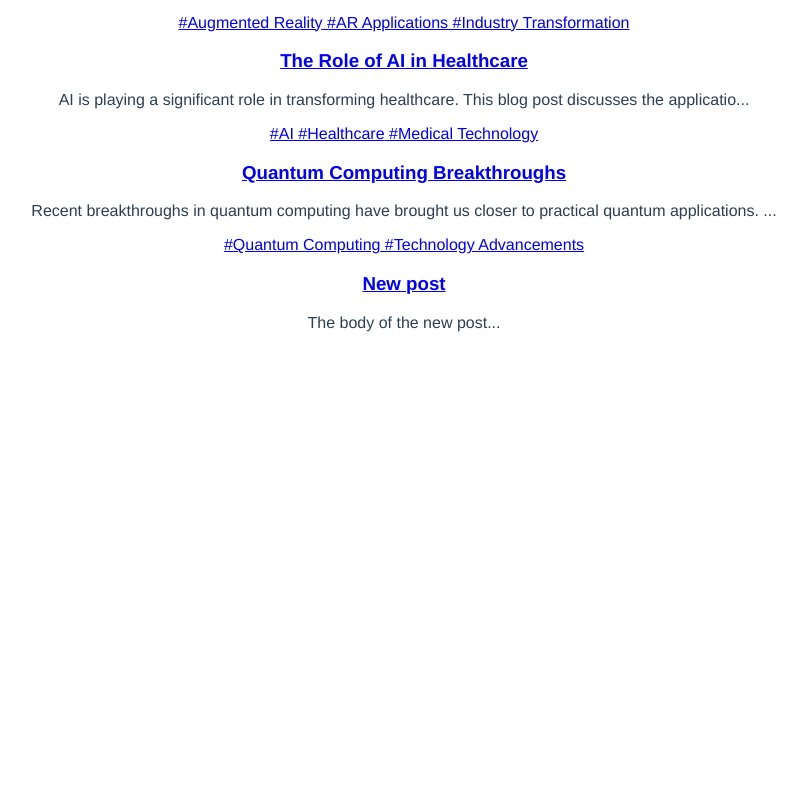
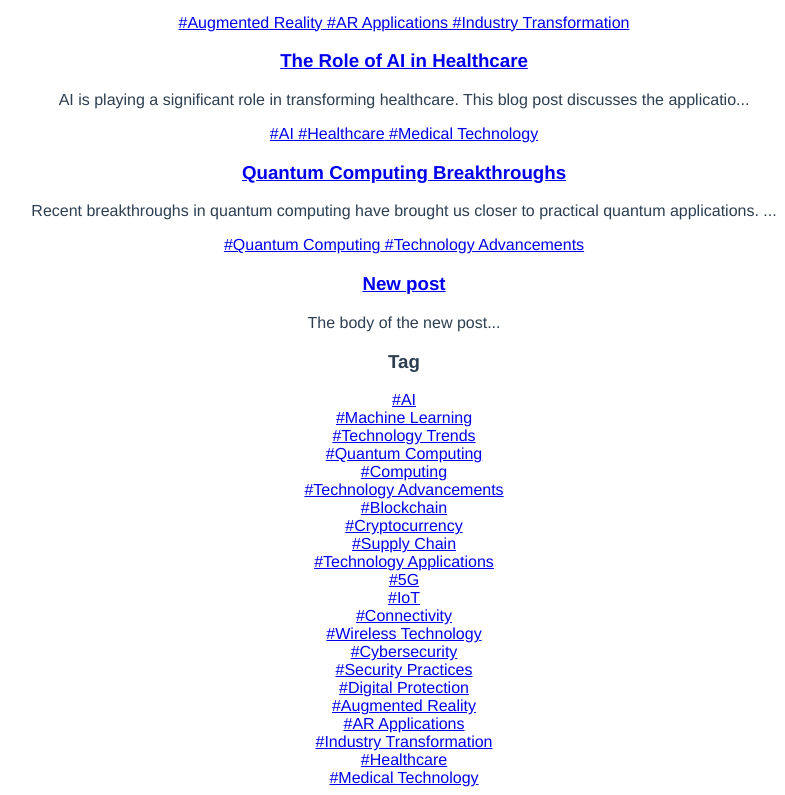
Before and after one commit to ouhoy/vue-curd-blog, a Vue app: page / in a window 1280 px wide. Shown: the part 795-1590 px from the top of the page, without its empty margins (236-1021 px from the left). Before the commit the page ends 1143 px from the top, so only its background shows below. Built offline with nearby package versions, Linux system fonts and the light colour scheme; data requests are answered from the project's data file.

Commit message:
Add tags cloud

```diff
--- /dev/null
+++ b/src/components/TagClould.vue
@@ -0,0 +1,32 @@
+<script setup lang="ts">
+import useTags from "@/composables/useTags";
+
+interface Post {
+  title: string,
+  body: string,
+  id: number,
+  tags: string[]
+}
+
+const {posts} = defineProps<{ posts: Post[] }>();
+const {tags} = useTags(posts);
+
+
+</script>
+
+<template>
+
+  <div class="tag-cloud">
+    <h3>Tag</h3>
+    <div v-for="tag in tags" :key="tag">
+      <router-link :to="{name: 'Tag', params:{tag}}">
+        #{{ tag }}
+      </router-link>
+    </div>
+  </div>
+
+</template>
+
+<style scoped>
+
+</style>
--- /dev/null
+++ b/src/composables/useTags.ts
@@ -0,0 +1,25 @@
+import {ref} from "vue";
+
+interface Post {
+    title: string,
+    body: string,
+    id: number,
+    tags: string[]
+}
+
+
+const useTags = function (posts: Post[]) {
+
+    const tags = ref([] as string[]);
+    const tagSet: Set<string> = new Set();
+
+    posts.forEach(post => {
+        post.tags.forEach(tag => tagSet.add(tag))
+    })
+
+    tags.value = [...tagSet];
+
+    return {tags}
+};
+
+export default useTags;
--- a/src/views/HomeView.vue
+++ b/src/views/HomeView.vue
@@ -4,6 +4,7 @@ import {ref} from 'vue';
 import PostList from '../components/PostList.vue'
 import getPosts from "../composables/getPosts";
 import Spinner from "@/components/Spinner.vue";
+import TagClould from "@/components/TagClould.vue";
 
 
 const {posts, error, load} = getPosts();
@@ -16,6 +17,7 @@ load()
     <div v-if="error"><p>{{ error }}</p></div>
     <div v-if="posts.length">
       <PostList :posts="posts"/>
+      <TagClould :posts="posts"/>
     </div>
     <div v-else>
       <Spinner/>
```
